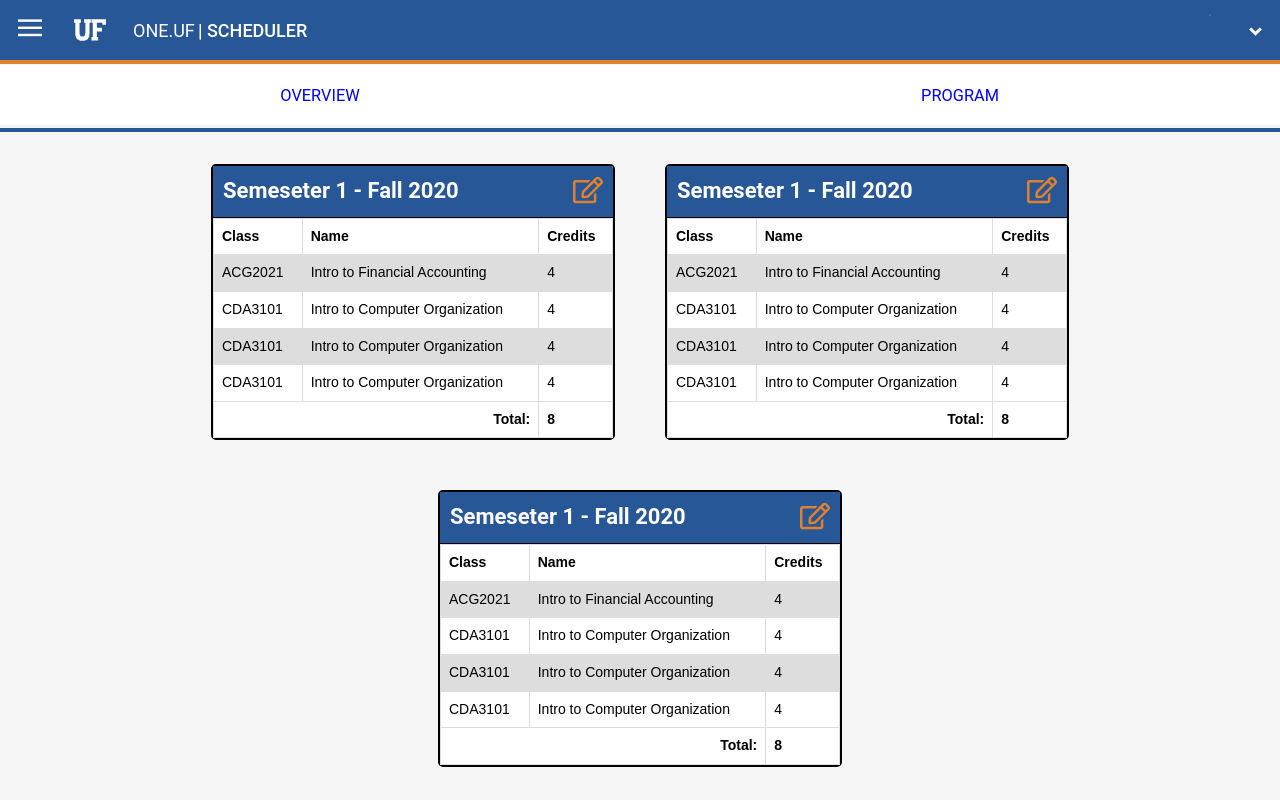
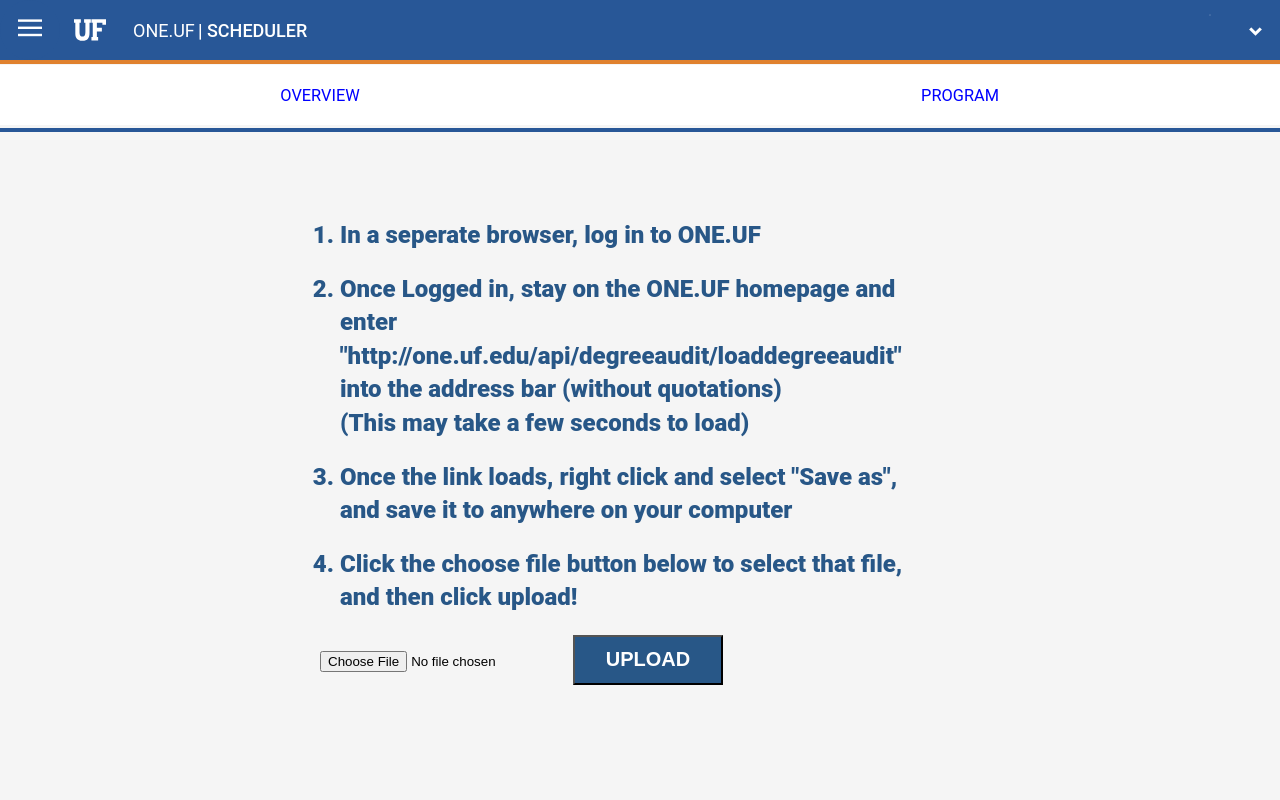
Before and after one commit to jdriscoll98/Scheduler-Frontend, a Vue app in the folder frontend/: page /upload in a window 1280 px wide. Shown: the top 800 px of the page. Built offline with nearby package versions, Linux system fonts and the light colour scheme.

Commit message:
upload page done

```diff
--- a/frontend/src/router/index.js
+++ b/frontend/src/router/index.js
@@ -1,4 +1,4 @@
-import { createRouter, createWebHashHistory } from 'vue-router'
+import { createRouter, createWebHistory } from 'vue-router'
 import Overview from '../views/Overview.vue'
 
 const routes = [
@@ -20,11 +20,17 @@ const routes = [
     name: 'SemesterForm',
 
     component: () => import(/* webpackChunkName: "program" */ '../views/SemesterForm.vue')
+  },
+  {
+    path: '/upload',
+    name: 'Upload',
+
+    component: () => import(/* webpackChunkName: "program" */ '../views/Upload.vue')
   }
 ]
 
 const router = createRouter({
-  history: createWebHashHistory(),
+  history: createWebHistory(),
   routes
 })
 
--- a/frontend/src/views/Overview.vue
+++ b/frontend/src/views/Overview.vue
@@ -3,9 +3,9 @@
     <div>
       <div v-for="semester in semesters" :key="semester.number" class="card">
         <div class="card-header">
-          <h1 class="semester-number">Semeseter {{ semester.number }} - {{ semester.term }}</h1>
+          <h1 class="semester-number">Semester {{ semester.number }} - {{ semester.term }}</h1>
           <button class="edit-btn">
-            <img class="edit" src="../assets/images/edit-regular.svg" />
+            <img @click="$router.push('/add')" class="edit" src="../assets/images/edit-regular.svg" />
           </button>
         </div>
         <div class="card-body">
--- a/frontend/src/views/Program.vue
+++ b/frontend/src/views/Program.vue
@@ -29,7 +29,7 @@
       <h3>No Programs Available</h3>
       <h6>
         Upload one
-        <a href="#">here</a>
+        <a @click="$router.push('/upload')" href="#">here</a>
       </h6>
     </div>
   </div>
@@ -41,34 +41,34 @@ export default {
   data: function () {
     return {
       programs: [
-        {
-          college: "Engineering",
-          major: "Major",
-          department: "Computer Science and Engineering",
-          categories: [
-            {
-              name: "Major Courses",
-              credits: 39,
-              courses: [
-                {
-                  code: "COP3503",
-                  name: "Prog. Fundamentals 2",
-                  credits: 3,
-                },
-                {
-                  code: "COP3530",
-                  name: "Data Structures and Algorithms",
-                  credits: 4,
-                },
-                {
-                  code: "EEL3701C",
-                  name: "Digital Logic and Circuits",
-                  credits: 4,
-                },
-              ],
-            },
-          ],
-        },
+        // {
+        //   college: "Engineering",
+        //   major: "Major",
+        //   department: "Computer Science and Engineering",
+        //   categories: [
+        //     {
+        //       name: "Major Courses",
+        //       credits: 39,
+        //       courses: [
+        //         {
+        //           code: "COP3503",
+        //           name: "Prog. Fundamentals 2",
+        //           credits: 3,
+        //         },
+        //         {
+        //           code: "COP3530",
+        //           name: "Data Structures and Algorithms",
+        //           credits: 4,
+        //         },
+        //         {
+        //           code: "EEL3701C",
+        //           name: "Digital Logic and Circuits",
+        //           credits: 4,
+        //         },
+        //       ],
+        //     },
+        //   ],
+        // },
       ],
     };
   },
--- a/frontend/src/views/SemesterForm.vue
+++ b/frontend/src/views/SemesterForm.vue
@@ -23,6 +23,13 @@
             </div>
           </ul>
         </div>
+      </div>
+      <div class="empty" v-if="remainingCourses.length == 0">
+        <h3>No Program Available</h3>
+        <h5>
+          Upload one
+          <a @click="$router.push('/upload')" href="#">here</a>
+        </h5>
       </div>
     </div>
     <div class="semester-builder">
@@ -77,17 +84,17 @@ export default {
       dragSrcEl: null,
       dragCat: null,
       remainingCourses: [
-        {
-          name: "Major Courses",
-          credits: 39,
-          courses: [
-            {
-              code: "COP3503",
-              name: "Prog. Fundamentals 2",
-              credits: 3,
-            },
-          ],
-        },
+        // {
+        //   name: "Major Courses",
+        //   credits: 39,
+        //   courses: [
+        //     {
+        //       code: "COP3503",
+        //       name: "Prog. Fundamentals 2",
+        //       credits: 3,
+        //     },
+        //   ],
+        // },
       ],
       addedCourses: [],
     };
@@ -144,6 +151,10 @@ export default {
 </script>
 
 <style scoped>
+.empty {
+  font-size: 20px;
+  margin: 20px 0 0 0;
+}
 .over {
   border: 3px dotted #666;
 }
--- /dev/null
+++ b/frontend/src/views/Upload.vue
@@ -0,0 +1,56 @@
+<template>
+  <div class="main">
+    <div class="instructions">
+      <ol>
+        <li>In a seperate browser, log in to ONE.UF</li>
+        <li>
+          Once Logged in, stay on the ONE.UF homepage and enter "http://one.uf.edu/api/degreeaudit/loaddegreeaudit" into the address bar (without quotations)
+          <p>(This may take a few seconds to load)</p>
+        </li>
+        <li>Once the link loads, right click and select "Save as", and save it to anywhere on your computer</li>
+        <li>Click the choose file button below to select that file, and then click upload!</li>
+      </ol>
+      <form>
+        <input class="upload" id="file" type="file" />
+        <button class="upload btn" type="submit">Upload</button>
+      </form>
+    </div>
+  </div>
+</template>
+
+<script>
+export default {
+  name: "Overview",
+  data: function () {
+    return {};
+  },
+};
+</script>
+
+<style scoped>
+.instructions {
+  position: relative;
+  top: 135px;
+  width: 50%;
+  text-align: left;
+  margin: auto;
+}
+li {
+  color: #285787;
+  font-size: 24px;
+  font-weight: 800;
+  margin: 20px;
+}
+
+.btn {
+  background-color: #285787;
+  color: white;
+  font-size: 20px;
+  font-weight: 800;
+  text-transform: uppercase;
+  cursor: pointer;
+  position: relative;
+  width: 150px;
+  height: 50px;
+}
+</style>
```
